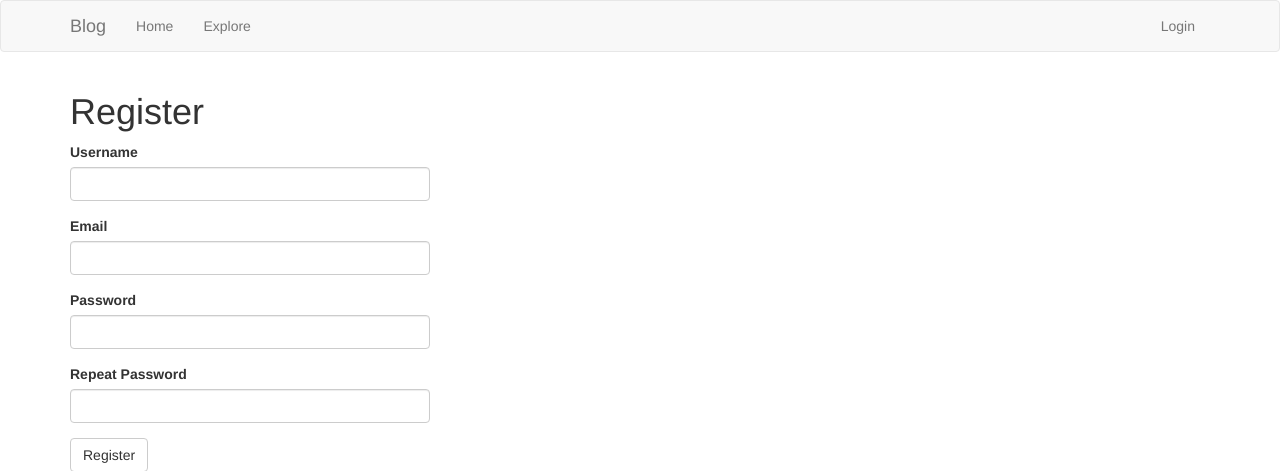
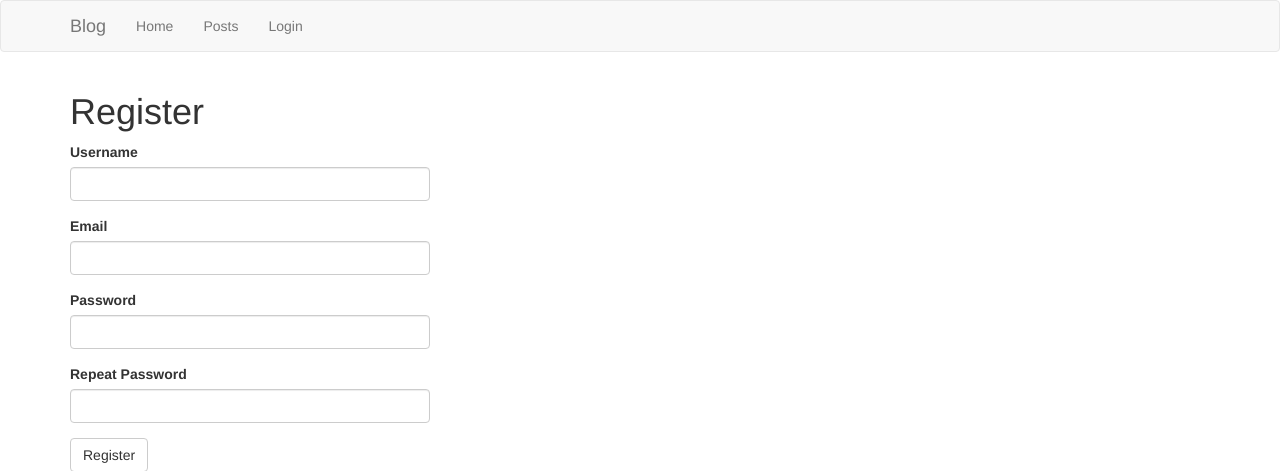
Before and after one commit to Vitalii36/My_flask_blog, a Flask app: page /auth/register in a window 1280 px wide. Shown: the top 471 px of the page. Run offline with Flask 2, Linux system fonts and the light colour scheme; some libraries are stand-ins or nearby versions.

Commit message:
[UPDATE]

```diff
--- a/app/__init__.py
+++ b/app/__init__.py
@@ -1,5 +1,7 @@
 import logging
+
 from logging.handlers import SMTPHandler, RotatingFileHandler
+
 import os
 from flask import Flask, request, current_app, g
 from flask_sqlalchemy import SQLAlchemy
@@ -10,6 +12,7 @@ from flask_bootstrap import Bootstrap
 from flask_moment import Moment
 from flask_babel import Babel, lazy_gettext as _l
 from config import Config
+
 
 db = SQLAlchemy()
 migrate = Migrate()
@@ -34,6 +37,9 @@ def create_app(config_class=Config):
     moment.init_app(app)
     babel.init_app(app)
 
+    from app.api import bp as api_bp
+    app.register_blueprint(api_bp, url_prefix='/api')
+
     from app.errors import bp as errors_bp
     app.register_blueprint(errors_bp)
 
@@ -43,8 +49,6 @@ def create_app(config_class=Config):
     from app.main import bp as main_bp
     app.register_blueprint(main_bp)
 
-    from app.api import bp as api_bp
-    app.register_blueprint(api_bp, url_prefix='/api')
 
     if not app.debug and not app.testing:
         if app.config['MAIL_SERVER']:
--- a/app/templates/base.html
+++ b/app/templates/base.html
@@ -19,9 +19,9 @@
             <div class="collapse navbar-collapse" id="bs-example-navbar-collapse-1">
                 <ul class="nav navbar-nav">
                     <li><a href="{{ url_for('main.index') }}">{{ _('Home') }}</a></li>
-                    <li><a href="{{ url_for('main.explore') }}">{{ _('Explore') }}</a></li>
-                </ul>
-                <ul class="nav navbar-nav navbar-right">
+                    <li><a href="{{ url_for('main.explore') }}">{{ _('Posts') }}</a></li>
+<!--                </ul>-->
+<!--                <ul class="nav navbar-nav navbar-right">-->
                     {% if current_user.is_anonymous %}
                     <li><a href="{{ url_for('auth.login') }}">{{ _('Login') }}</a></li>
                     {% else %}
@@ -36,6 +36,9 @@
                             </span>
                         </a>
                     </li>
+
+                </ul>
+                <ul class="nav navbar-nav navbar-right">
                     <li>
                         <a href="{{ url_for('main.user', username=current_user.username) }}">
                             {{ _('Profile') }}
```
